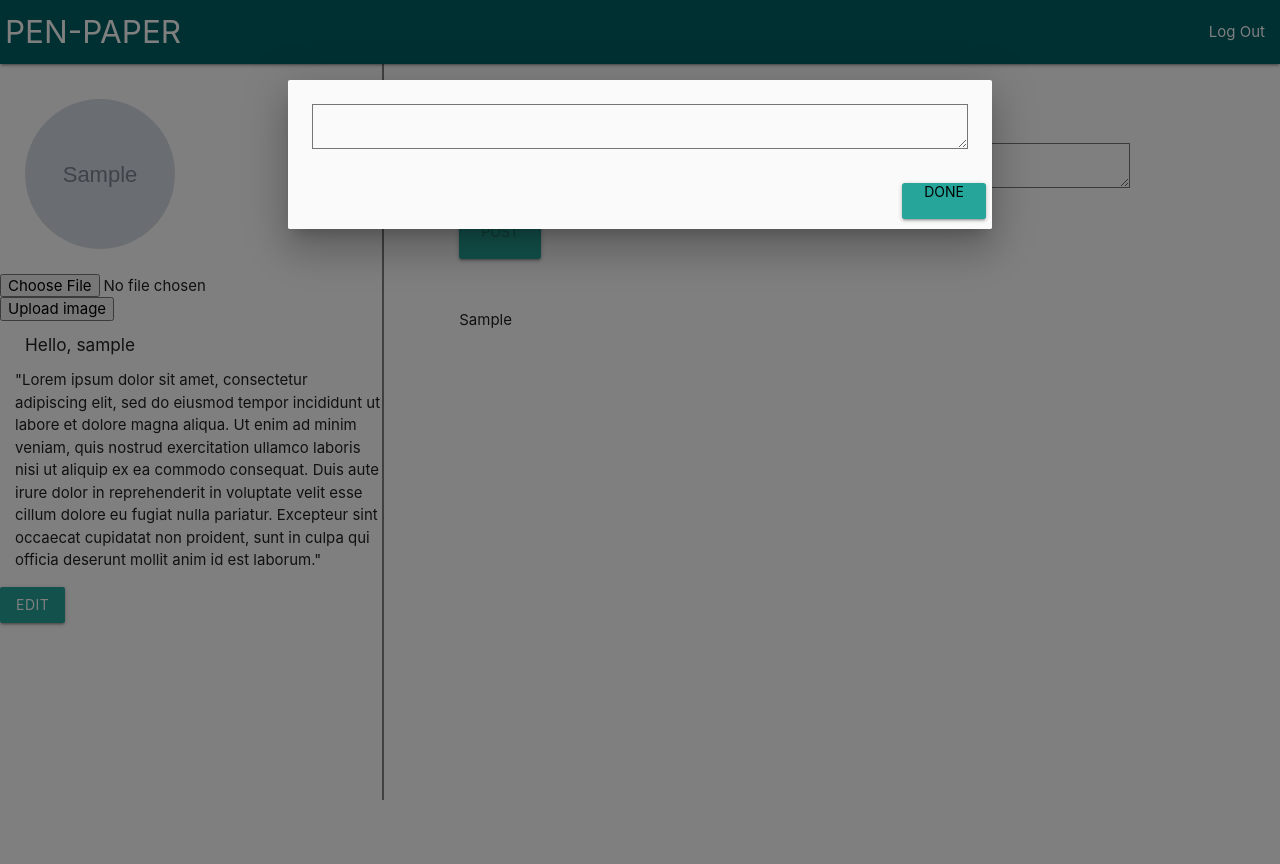
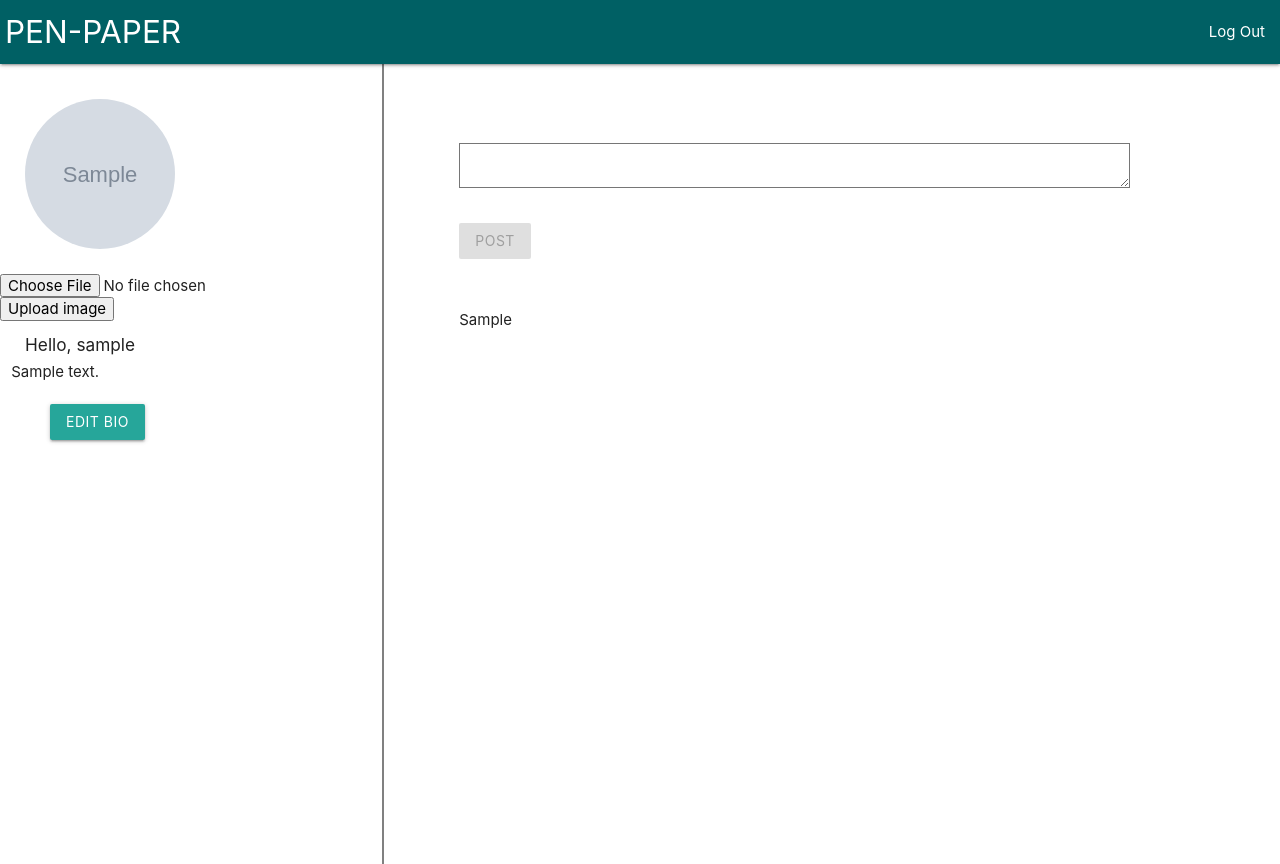
Before and after one commit to vermashubhi4/pen-paper, a PHP site: page /profile.php in a window 1280 px wide. Before the commit the page ends 800 px from the top, so only its background shows below. Run offline with PHP 8.4, Linux system fonts and the light colour scheme; the visitor is signed in with stand-in values (Sample User, id 1); tables that the repository leaves empty or names only in its code hold one stand-in row (values such as "Sample post"); grey boxes marked "Sample" are stand-in pictures; some libraries are stand-ins or nearby versions.

Commit message:
able to edit,save and display bio

```diff
--- a/edit_profile.php
+++ b/edit_profile.php
@@ -32,10 +32,9 @@
      header("Location:profile.php?uname: ".$uname."?profilepic: ". $pp);
   }
 
-
-  if(isset($_POST['editbio']))
+  if(isset($_POST['textarea2']))
   {
-    $bio=$_POST['editbio'];
+    $bio=$_POST['textarea2'];
     session_start();
     $uname=$_SESSION["USERNAME"];
     $qry = "UPDATE `userinfo` SET `bio`='$bio' WHERE `username`='$uname'";
--- a/profile.php
+++ b/profile.php
@@ -73,21 +73,87 @@
    echo "path not found";
  }
  ?>
-  <h6 id="uname">Hello, <span name='uname' id='username'><?php  echo $_SESSION["USERNAME"] ?> </span></h6>
+  <h6 id="uname">Hello, <span name='uname' id='username'><?php echo $_SESSION["USERNAME"] ?></span></h6>
+    <div class="row">
+       <div class="col s12" id="bio">
 
-  <p class="bio"><span id="bio">"Lorem ipsum dolor sit amet, consectetur adipiscing elit,
-    sed do eiusmod tempor incididunt ut labore et dolore magna aliqua. Ut enim ad minim veniam,
-    quis nostrud exercitation ullamco laboris nisi ut aliquip ex ea commodo consequat.
-    Duis aute irure dolor in reprehenderit in voluptate velit esse cillum dolore eu fugiat nulla pariatur.
-    Excepteur sint occaecat cupidatat non proident, sunt in culpa qui officia deserunt mollit anim id est laborum."</span></p>
+       </div>
+    </div>
 
-    <!-- <input class="waves-effect waves-light btn editbtn" type="submit" name="post" value="Edit Bio" id="edit"> -->
-
-    <!-- Modal Trigger -->
-    <button data-target="modal1" class="btn modal-trigger">EDIT</button>
+    <button data-target="modal1" id="editbtn" class="btn waves-effect waves-light modal-trigger" name="edit" value="EDIT BIO">Edit Bio</button>
   <!-- <a class="waves-effect waves-light btn modal-trigger" href="#modal1">EDIT BIO</a> -->
 
+  <div id="modal1" class="modal">
+    <div class="modal-content">
+
+      <div class="row">
+     <form action="edit_profile.php" method="post" class="col s12">
+       <div class="row">
+         <div class="input-field col s12">
+          <textarea name="textarea2" rows="10" cols="30"  id="textarea2" onkeyup="stoppedTyping2()"></textarea>
+         </div>
+       </div>
+    </div>
+    <div class="row">
+    <div class="modal-footer">
+      <button class="btn waves-effect waves-light mysigninbtn" type="submit" name="done" value="Done" id="done" onclick="verify2()" disabled>DONE</button>
+    </div>
+      </div>
+  </form>
+</div>
   </div>
+
+
+<?php
+  $uname=$_SESSION["USERNAME"];
+  $qry2="SELECT `bio` FROM `userinfo` WHERE `username`='$uname'";
+  $result2=mysqli_query($conn,$qry2);
+  $row=mysqli_fetch_assoc($result2);
+  if($result2){
+    $bio= $row['bio'];
+   ?>
+   <script type="text/javascript">
+     document.getElementById('bio').innerHTML= "<?php echo $bio; ?>";
+   </script>
+   <?php
+   }
+   else {
+     echo "path not found";
+   }
+   ?>
+
+  <script type="text/javascript">
+  $(document).ready(function(){
+  $('.modal').modal();
+   });
+
+   $(function() {
+     $('#editbtn').click(function() {
+       $('#modal1').modal('open');
+      });
+  });
+
+  </script>
+    </div>
+
+    <script type="text/javascript">
+      function stoppedTyping2(){
+          if(document.getElementById('textarea2')!= "") {
+              document.getElementById('done').disabled = false;
+          } else {
+              document.getElementById('done').disabled = true;
+          }
+      }
+      function verify2(){
+          if (document.getElementById('textarea2')==""){
+              alert ("Put some text in there!")
+              return
+          }
+          else{
+               document.getElementById('post').disabled = false;
+          }
+      }
+  </script>
 
 
   <!-- <script type="text/javascript">
@@ -113,8 +179,12 @@
           <!-- <label for="textarea1">Textarea</label> -->
         </div>
       </div>
-      <input class="waves-effect waves-light btn mysigninbtn" type="submit" name="post" value="Post" id="post" onclick="verify()" disabled>
+      <button class="btn waves-effect waves-light mysigninbtn" type="submit" name="post" value="POST" id="post" onclick="verify()" disabled>POST
+        <!-- <i class="material-icons right">send</i> -->
+      </button>
+      <!-- <input class="waves-effect waves-light btn mysigninbtn" type="submit" name="post" value="Post" id="post" onclick="verify()" disabled> -->
     </form>
+
   </div>
   <!-- <textarea placeholder="Remember, be nice!" cols="30" rows="5"></textarea> -->
 
@@ -187,19 +257,7 @@ if (mysqli_num_rows($result2) > 0) {
 </script>
 
 <!-- Modal Structure -->
-<div id="modal1" class="modal">
 
-  <div class="modal-content">
-        <textarea name="editbio" rows="10" cols="80"  ></textarea>
-  </div>
-  <div class="modal-footer">
-    <input class="waves-effect waves-light btn mysigninbtn" type="submit" name="done" value="Done" id="Done"/>
-
-    <!-- <button class="btn modal-trigger">EDIT</button> -->
-    <!-- <a href="#!" class="modal-close waves-effect waves-green btn-flat">Done</a> -->
-  </div>
-
-</div>
 
 <!-- <script type="text/javascript">
   function stoppedTyping2(){
@@ -220,15 +278,6 @@ if (mysqli_num_rows($result2) > 0) {
   }
 </script> -->
 
-<script type="text/javascript">
- $('.modal').modal({
-   dismissible: true
- });
-   $(document).ready(function(){
-       $("#modal1").modal('open');
-   });
-
-</script>
 
   </body>
 </html>
```
Also changed, not shown: upload/IMG-20160414-WA0012.jpg (added).
